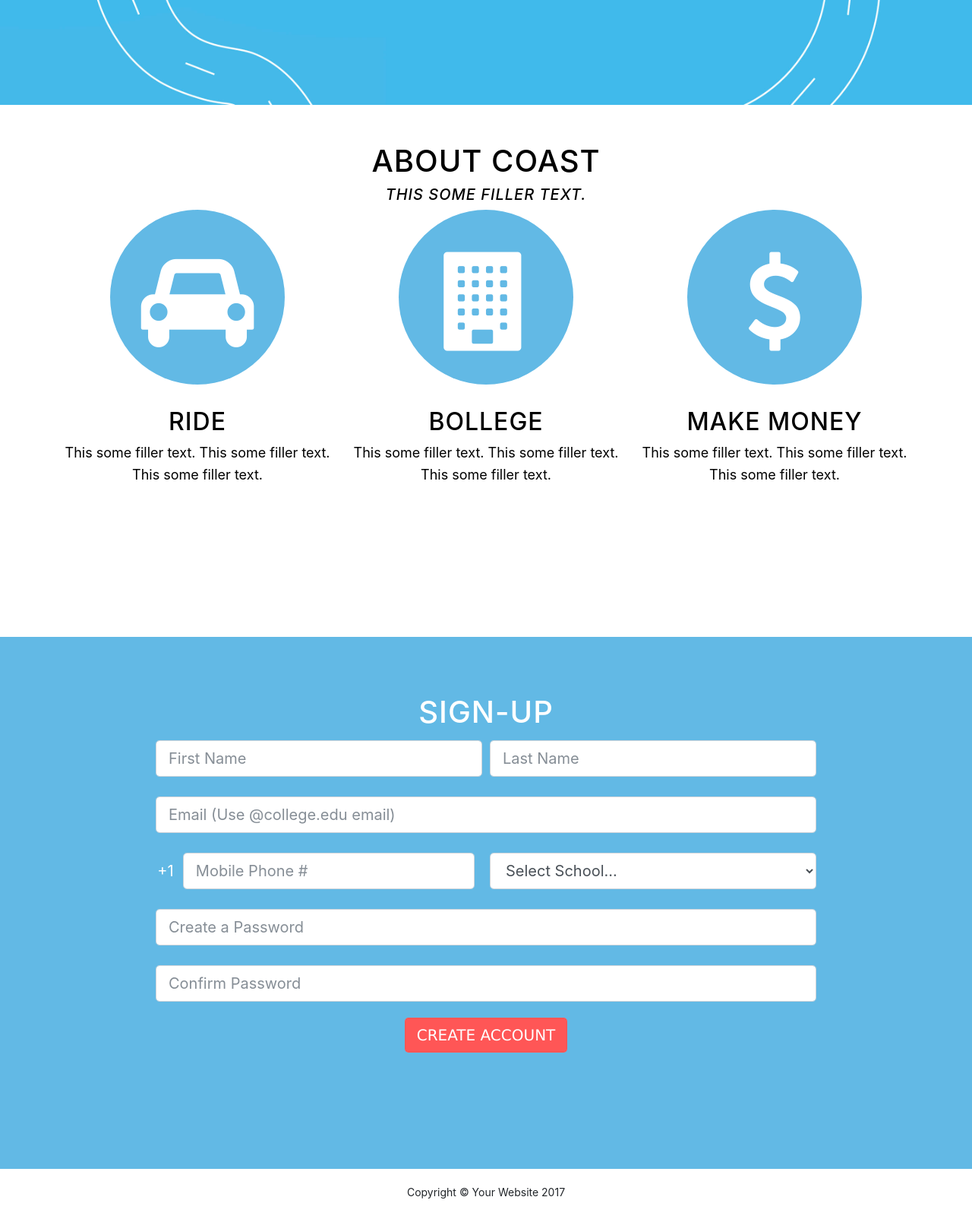
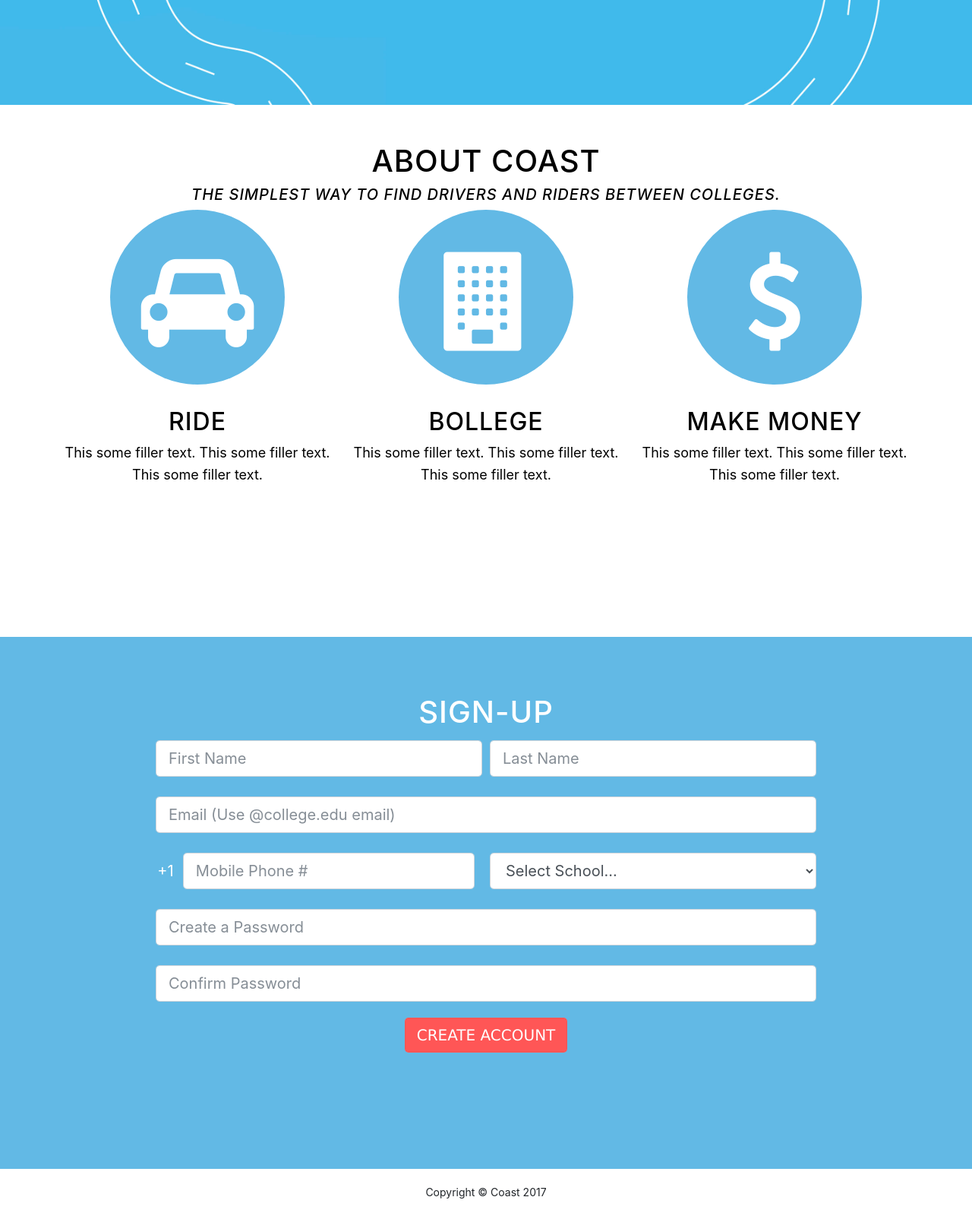
Before and after one commit to saiguy3/Coast, a website with bundled scripts: page index.html in a window 1280 px wide. Shown: the part 662-2262 px from the top of the page at 76% size. Built offline with nearby package versions, Linux system fonts and the light colour scheme.

Commit message:
Editing text

```diff
--- a/index.html
+++ b/index.html
@@ -77,7 +77,7 @@
             <div class="row">
                 <div class="col-lg-12 mx-auto">
                     <h1>About Coast</h1>
-                    <h5>This some filler text.</h5>
+                    <h5>The simplest way to find drivers and riders between colleges.</h5>
                     <div class="row">
                         <div class="col-md-4 about_icon">
                             <i class="fa fa-car fa-inverse"></i>
@@ -159,7 +159,7 @@
     <!-- Footer -->
     <footer>
         <div class="container text-center">
-            <p>Copyright &copy; Your Website 2017</p>
+            <p>Copyright &copy; Coast 2017</p>
         </div>
     </footer>
 
```
